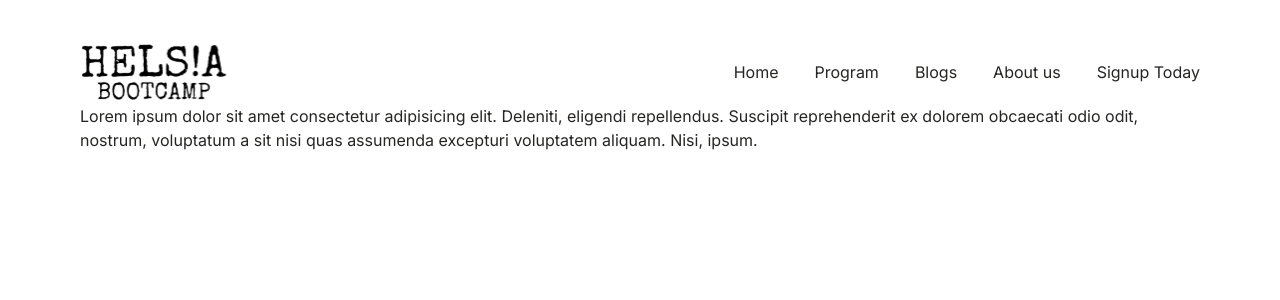
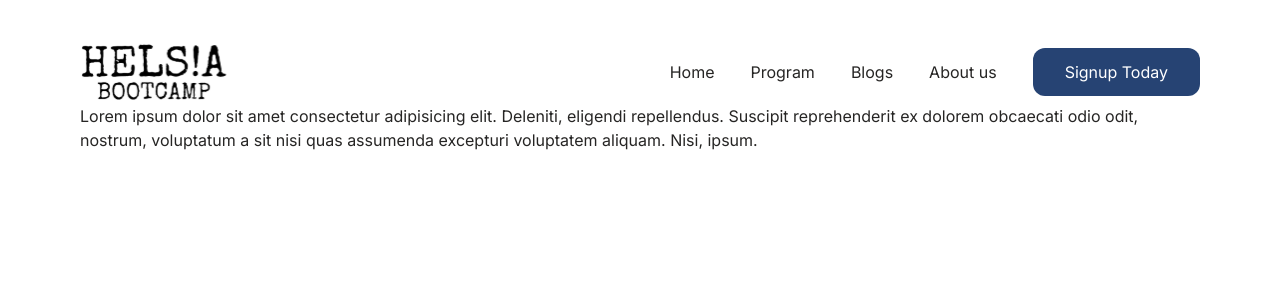
Before and after one commit to sohanemon/helsia-bootcamp, a Next.js app: page / in a window 1280 px wide. Shown: the top 300 px of the page. Built offline with nearby package versions, Linux system fonts and the light colour scheme.

Commit message:
Jun 14, 2023, 3:53 PM

```diff
--- a/src/components/button.tsx
+++ b/src/components/button.tsx
@@ -5,5 +5,14 @@ export default function Button({
   className,
   ...props
 }: HtmlHTMLAttributes<HTMLButtonElement>) {
-  return <button className={cn('', {}, className)} {...props} />;
+  return (
+    <button
+      className={cn(
+        'h-12 bg-themeBlue rounded-xl text-white px-8',
+        {},
+        className
+      )}
+      {...props}
+    />
+  );
 }
```
